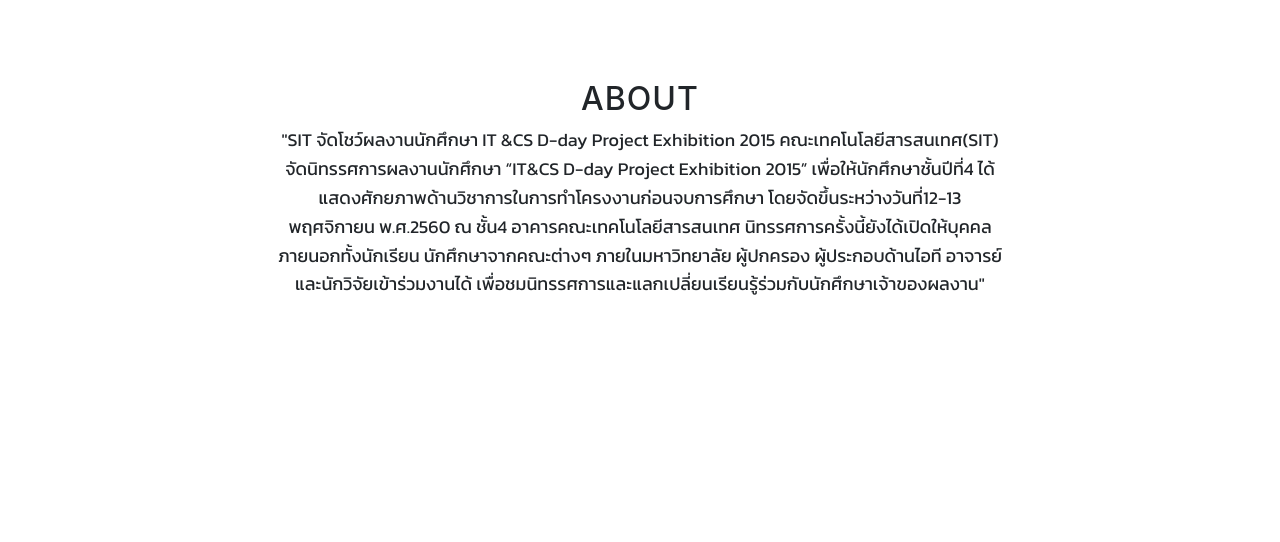
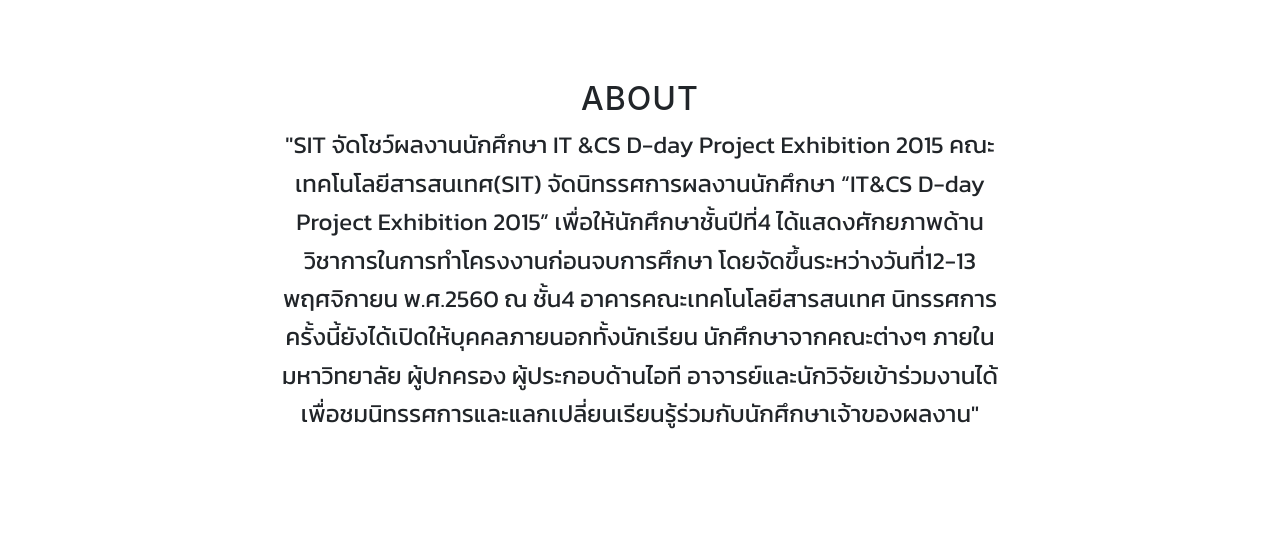
Before and after one commit to aofpcc/CS_Open_House_2017, a website with bundled scripts: page index.html in a window 1280 px wide. Shown: the part 920-1462 px from the top of the page. Built offline with nearby package versions, Linux system fonts and the light colour scheme; files whose address does not match are found by name.

Commit message:
p font size

```diff
--- a/css/style.css
+++ b/css/style.css
@@ -40,12 +40,13 @@
 
 p {
   font-family: 'Kanit', sans-serif;
-  font-size: 16px;
+  /* font-size: 16px; */
+  font-size: 18px;
   line-height: 1.5;
   margin: 0 0 25px; }
   @media (min-width: 768px) {
     p {
-      font-size: 18px;
+      font-size: 24px;
       line-height: 1.6;
       margin: 0 0 35px; } }
 
```
